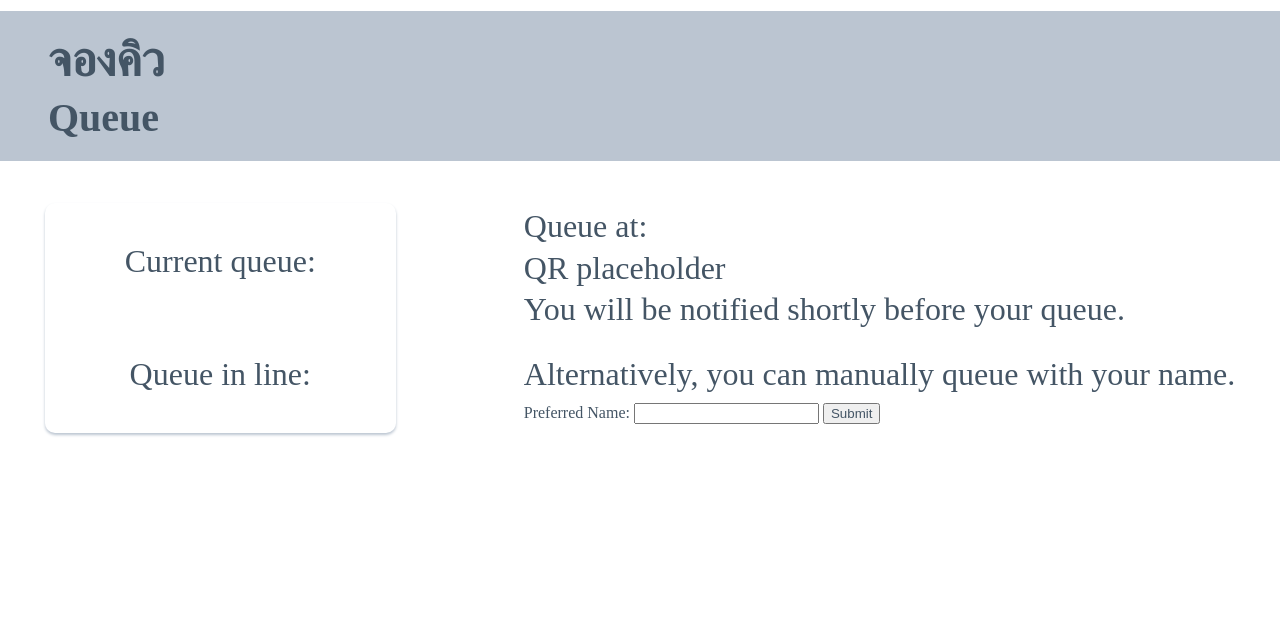
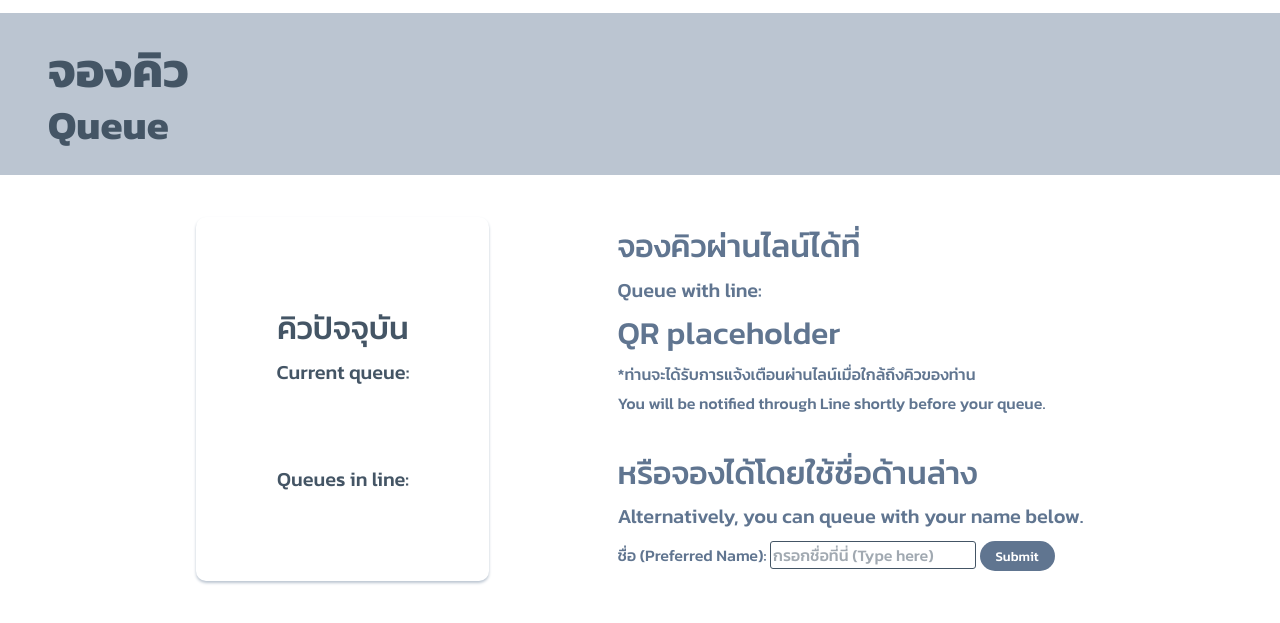
Before and after one commit to MixedCodes/botnoi-queue, a plain HTML site: page index.html in a window 1280 px wide. Shown: the part 81-704 px from the top of the page. Drawn offline with Linux system fonts and the light colour scheme; no server answers.

Commit message:
css updates

```diff
--- a/index.html
+++ b/index.html
@@ -4,6 +4,7 @@
 	<meta charset="utf-8">
 	<meta name="viewport" content="width=device-width, initial-scale=1">
 	<link rel="stylesheet" href="style.css">
+	<link href="https://fonts.googleapis.com/css2?family=Kanit:wght@300;500;700&display=swap" rel="stylesheet">
 	<title>Queue</title>
 </head>
 <body>
@@ -11,27 +12,33 @@
 		<img src="logo.png" alt="" style="width:4em;height:4em;">
 	</nav>
 	<header>
-		<h1>จองคิว</h1>
+		<h1 class="th">จองคิว</h1>
 		<h2>Queue</h2>
 	</header>
 	<main>
 		<section id="queue-display">
-			<p>Current queue:</p>
+			<p class="th">คิวปัจจุบัน</p>
+			<p class="eng">Current queue:</p>
 			<p id="current-queue"> </p>
 			<p id="current-name"> </p>
-			<p>Queue in line: </p>
+			<p class="eng">Queues in line: </p>
 		</section>
 		<br>
 		<section>
-			<p>Queue at:</p>
-			<p>QR placeholder</p>
-			<p>You will be notified shortly before your queue.</p>
-			<br>
-			<p>Alternatively, you can manually queue with your name.</p>
+			<section id="line">
+				<p>จองคิวผ่านไลน์ได้ที่</p>
+				<p class="eng">Queue with line:</p>
+				<p>QR placeholder</p>
+				<p class="tips">*ท่านจะได้รับการแจ้งเตือนผ่านไลน์เมื่อใกล้ถึงคิวของท่าน</p>
+				<p class="eng tips">You will be notified through Line shortly before your queue.</p>
+				<br>
+				<p>หรือจองได้โดยใช้ชื่อด้านล่าง</p>
+				<p class="eng">Alternatively, you can queue with your name below.</p>
+			<section>
 			<form action="">
-				<label for="name">Preferred Name:</label>
-				<input id="name" type="text" name="name">
-				<button>Submit</button>
+				<label for="name">ชื่อ (Preferred Name):</label>
+				<input id="name" type="text" placeholder="กรอกชื่อที่นี่ (Type here)" name="name">
+				<button id="submit">Submit</button>
 			</form>
 	</section>
 	</main>
--- a/script.js
+++ b/script.js
@@ -1,7 +1,7 @@
 const currentQueue = document.getElementById("current-queue");
 const currentName = document.getElementById("current-name");
 const getFrontUrl = "https://script.google.com/macros/s/AKfycbxTF6ZgyNTPwlZplPMRS0TBCOQsJPGt3dJuP4nsy7YNyAjCh6V4qdDRC8u3g-s9j4ME/exec";
-
+const pushBackUrl = "https://script.google.com/macros/s/AKfycbxp_HgiAezssFr79vq84-Vl-YkGiEMCnYuvlZQ8eRY-BPe73_dDZTMeWhrW_UBryGpE/exec"
 // fetch(getFrontUrl)
 // 	.then(response => {
 // 		return response.json();
@@ -23,3 +23,7 @@ async function getData() {
 	currentQueue.textContent = queueNumber;
 	currentName.textContent = customerName;
 }
+
+async function pushBack() {
+
+}
--- a/style.css
+++ b/style.css
@@ -1,6 +1,13 @@
+/*@import url('https://fonts.googleapis.com/css2?family=Roboto:wght@300&display=swap');*/
+
 * {
 	margin: .3rem 0;
-	color: #445565;
+	font-family: Kanit;
+
+}
+
+body {
+	color: #607590;
 }
 
 nav {
@@ -36,11 +43,15 @@ p {
 	font-size: 2rem;
 }
 
+
 #queue-display {
+	color: #445565;
 	text-align: center;
 	padding: 2rem 5rem;
 	/*border: .5px solid #BBC5D1;*/
 	box-shadow: 0px 2px 3px #BBC5D1;
+	/*background-color: #445565;
+	color: #FFFFFF;*/
 	border-top: 0;
 	border-radius: 10px;
 	display: flex;
@@ -51,7 +62,50 @@ p {
 
 #current-queue {
 	color: #445565;
+	/*color: #E0CDA2;*/
 	font-size: 6rem;
 	/*border-radius: 10px;*/
 	/*background-color: #445565;*/
 }
+
+#line {
+
+}
+
+#name {
+	font-size: 1rem;
+	color: #445565;
+	border: 1px solid #445565;
+	border-radius: 3px;
+}
+
+#submit {
+	background-color: #607590;
+	padding: 5px 1rem;
+	border: 0;
+	border-radius: 15px;
+	cursor: pointer;
+	color: #FFFFFF;
+}
+
+#name::placeholder {
+	color: #445565;
+	opacity: 0.5;
+}
+
+#submit:hover {
+	background-color: #445565;
+}
+
+.tips {
+	font-size: 1rem;
+}
+
+.eng:not(.tips)  {
+	font-size: 1.25rem;
+}
+
+.th {
+	margin-bottom: -1rem;
+	/*gap: 0;*/
+}
```
